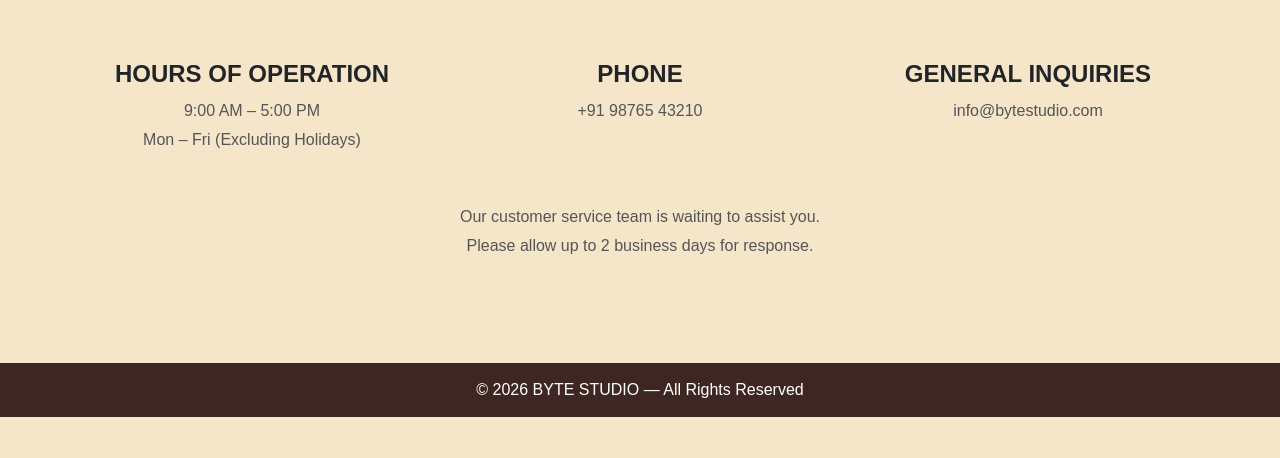
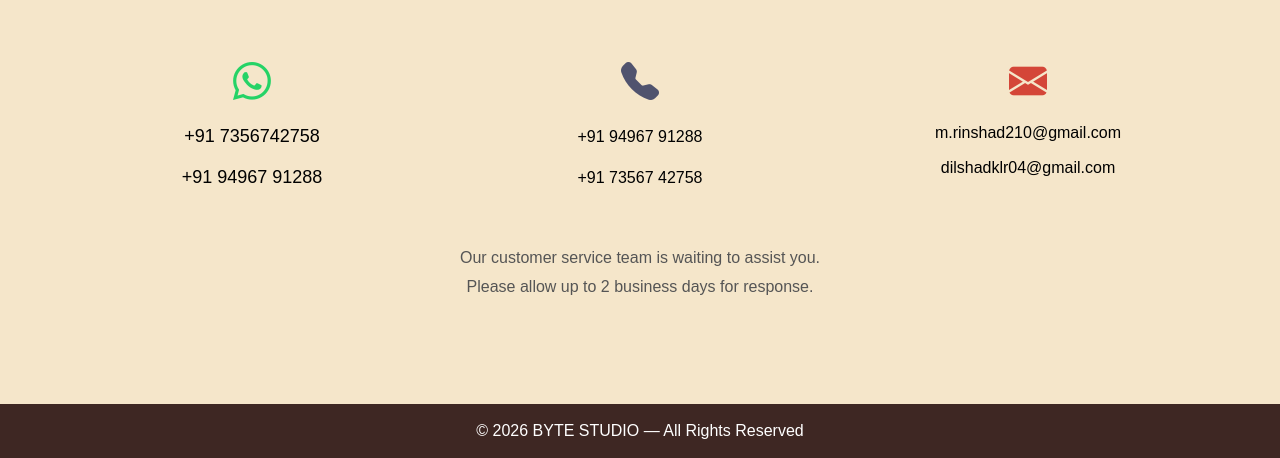
Before and after one commit to muhammedRinshad210/menuproject, a Django app: page /contact in a window 1280 px wide. Shown: the part 417-875 px from the top of the page. Before the commit the page ends 834 px from the top, so only its background shows below. Run offline with Django 5.2, Linux system fonts and the light colour scheme; data comes from the database, SQL or seed files in the repository; both versions use the stored data as it was after the commit.

Commit message:
contact section adding setails

```diff
--- a/menuproject/menuapp/templates/menuapp/contact.html
+++ b/menuproject/menuapp/templates/menuapp/contact.html
@@ -82,20 +82,73 @@
     <div class="row">
 
         <div class="col-md-4">
-            <h4>HOURS OF OPERATION</h4>
-            <p>9:00 AM – 5:00 PM</p>
-            <p>Mon – Fri (Excluding Holidays)</p>
+            <h4>
+    <i class="bi bi-whatsapp" style="color:#25D366; font-size:38px;"></i></h4>
+
+            <!-- WhatsApp Number 1 -->
+            <p>
+                <a href="https://wa.me/917356742758?text=Hi%20Contact%20from%20BYTE%20STUDIO,%20your%20website%20contacted..."
+                   target="_blank"
+                   style="text-decoration:none; color:rgb(0, 0, 0); font-size:18px;">
+
+                    <i class="/" style="font-size:24px;"></i>
+                    +91 7356742758
+                </a>
+            </p>
+
+            <!-- WhatsApp Number 2 -->
+            <p>
+                <a href="https://wa.me/919496791288?text=Hi%20Contact%20from%20BYTE%20STUDIO,%20your%20website%20contacted..."
+                   target="_blank"
+                   style="text-decoration:none; color:rgb(0, 0, 0); font-size:18px;">
+
+                    <i class="/" style="font-size:24px;"></i>
+                    +91 94967 91288
+                </a>
+            </p>
+
         </div>
 
         <div class="col-md-4">
-            <h4>PHONE</h4>
-            <p>+91 98765 43210</p>
-        </div>
+    <h4>
+    <i class="bi bi-telephone-fill" style="color:rgb(80,83,110); font-size:38px;"></i>
+</h4>
+
+    <p>
+        <a href="tel:+919496791288" style="text-decoration:none; color:black;">
+            <i class="/" style="color:rgb(80, 83, 110); font-size:24px;"></i>
+            +91 94967 91288
+        </a>
+    </p>
+
+    <p>
+        <a href="tel:+917356742758" style="text-decoration:none; color:black;">
+            <i class="/" style="color:rgb(80, 83, 110); font-size:24px;"></i>
+            +91 73567 42758
+        </a>
+    </p>
+</div>
 
         <div class="col-md-4">
-            <h4>GENERAL INQUIRIES</h4>
-            <p>info@bytestudio.com</p>
-        </div>
+    <h4>
+    <i class="bi bi-envelope-fill" style="color:#d44638; font-size:38px;"></i>
+</h4>
+
+    <p>
+        <a href="mailto:m.rinshad210@gmail.com" style="text-decoration:none; color:black;">
+            <i class="/" style="color:#d44638; font-size:20px;"></i>
+            m.rinshad210@gmail.com
+        </a>
+    </p>
+
+    <p>
+        <a href="mailto:dilshadklr04@gmail.com" style="text-decoration:none; color:black;">
+            <i class="/" style="color:#d44638; font-size:20px;"></i>
+            dilshadklr04@gmail.com
+        </a>
+    </p>
+
+</div>
 
     </div>
 
```
Also changed, not shown: menuproject/db.sqlite3, menuproject/media/carousel/photo-1555378322-a8e1515568e4.avif (added), menuproject/media/menu/WhatsApp_Image_2026-02-22_at_8.11.58_PM.jpeg (added), menuproject/media/menu/photo-1549298916-b41d501d3772_KKhrjRK.avif (added), menuproject/media/menu/photo-1551107696-a4b0c5a0d9a2_1qgqifB.avif (added), menuproject/media/special_items/photo-1521093470119-a3acdc43374a.avif (added).
